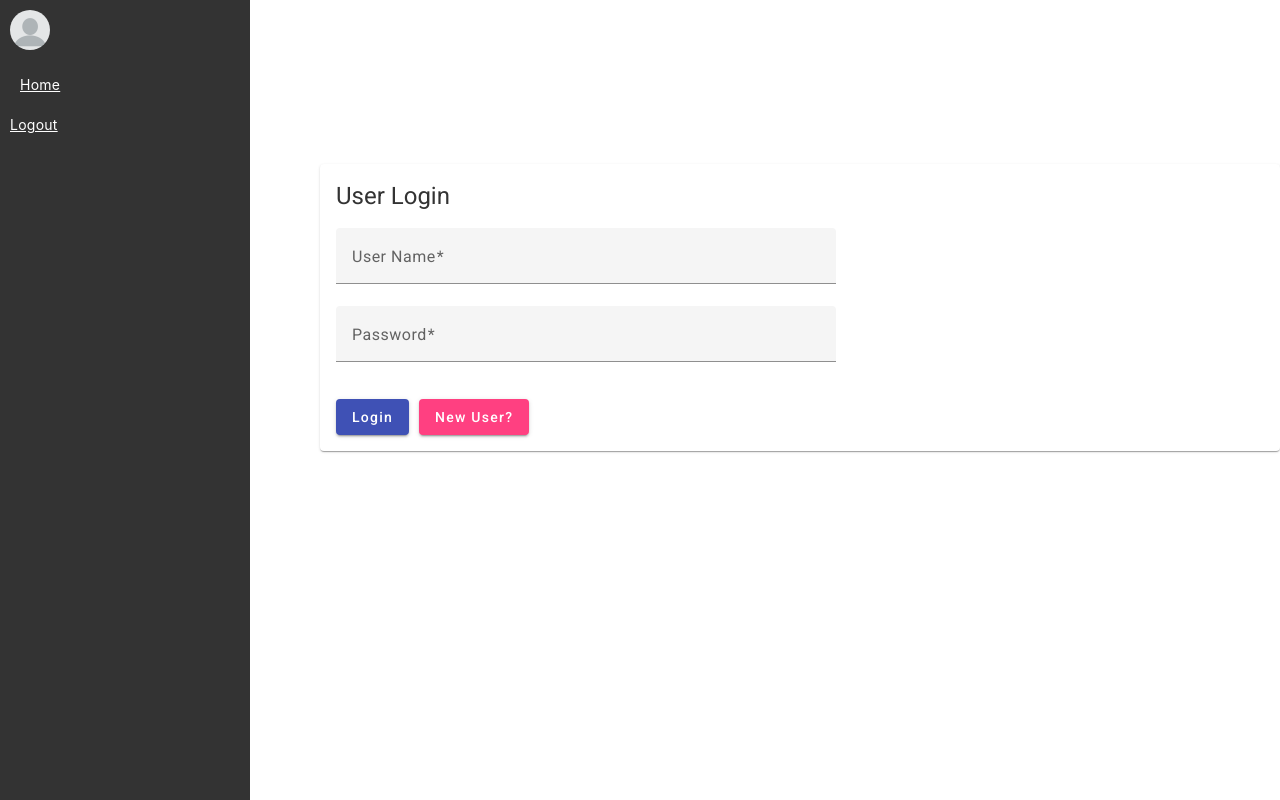
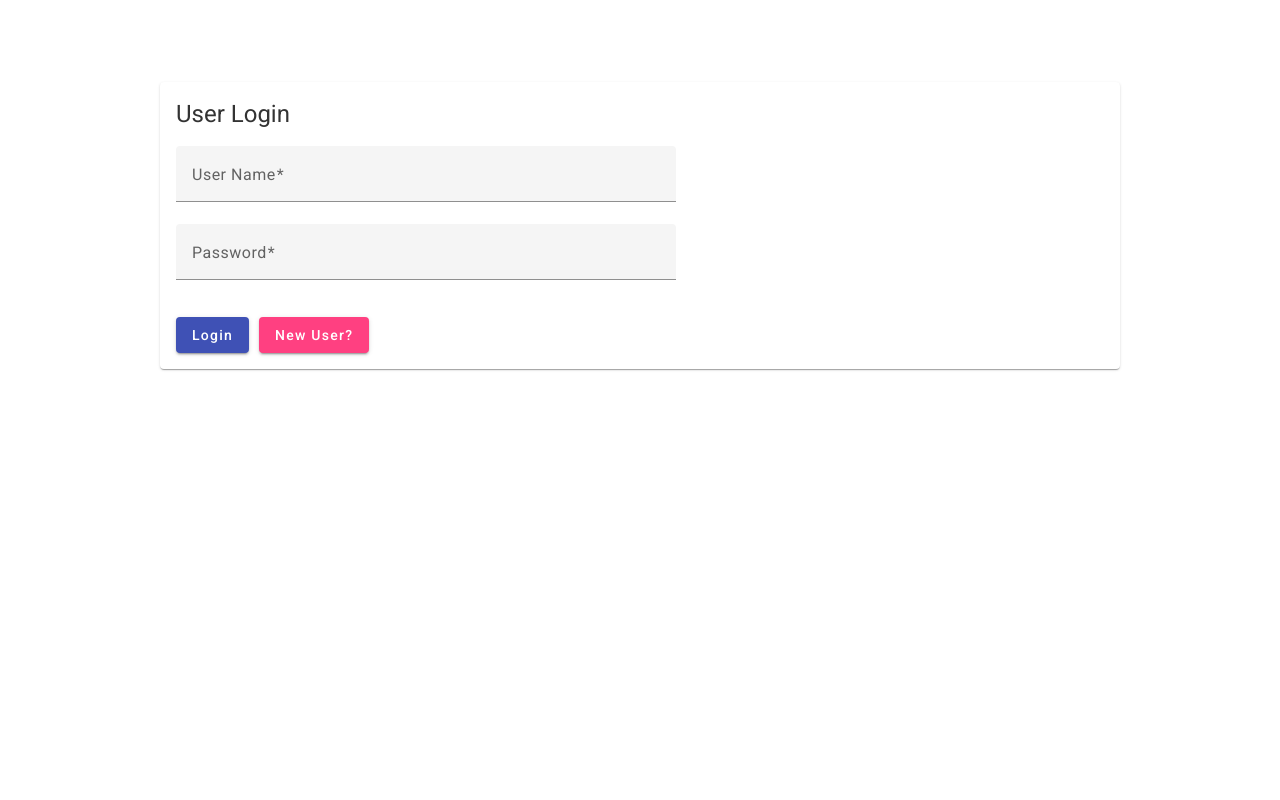
Before and after one commit to mithun30052001/lazy-loader, an Angular app: page /login in a window 1280 px wide. Built offline with nearby package versions, Linux system fonts and the light colour scheme.

Commit message:
Styling of navbar and sidebar is rectified

```diff
--- a/src/app/app.component.html
+++ b/src/app/app.component.html
@@ -1,8 +1,8 @@
-<!-- app.component.html -->
 <app-sidebar></app-sidebar>
 
-<div class="content" style="width: calc(100% - 250px); display: block; float: right;" role="main">
+<div class="content-wrapper" style="display: flex; justify-content: flex-end;" role="main">
   <div class="toolbar" *ngIf="isnavmenurequired" role="banner">
+    <div style="margin-left: auto;">
     <a routerLink="/profile">
       <img
         style="border-radius: 50%;"
@@ -11,10 +11,7 @@
         src="./assets/profile-image.webp"
       />
     </a>
-    <!-- <a style="color:white; padding-left: 10px" routerLink="/"> Home</a>
-    <a *ngIf="isadminuser" style="color:white; padding-left: 10px" routerLink="/user"> User</a>
-    <div class="spacer"></div>
-    <a style="color:white;" routerLink="/login">Logout</a> -->
+  </div>
   </div>
 
   <div class="content" style="width: 100%; display: block;" role="main">
--- a/src/app/sidebar/sidebar.component.html
+++ b/src/app/sidebar/sidebar.component.html
@@ -1,15 +1,4 @@
-<!-- sidebar.component.html -->
-<div class="sidebar" style="width: 250px; height: 100%; background-color: #333; color: white; float: left;">
-  <div class="sidebar-item">
-    <a routerLink="/profile">
-      <img
-        style="border-radius: 50%;"
-        width="40"
-        alt="Angular Logo"
-        src="./assets/profile-image.webp"
-      />
-    </a>
-  </div>
+<div *ngIf="isloggedin" class="sidebar" style="width: 250px; height: 100%; background-color: #333; color: white; float: left; margin-top: 60px">
   <div class="sidebar-item">
     <a style="color:white; padding-left: 10px" routerLink="/"> Home</a>
   </div>
--- a/src/app/sidebar/sidebar.component.ts
+++ b/src/app/sidebar/sidebar.component.ts
@@ -11,6 +11,7 @@ export class SidebarComponent implements DoCheck {
   title = 'angular-dashboard';
   isnavmenurequired = true;
   isadminuser = false;
+  isloggedin = false;
 
   constructor(private router: Router, private service: AuthService) {}
 
@@ -21,8 +22,7 @@ export class SidebarComponent implements DoCheck {
     } else {
       this.isnavmenurequired = true;
     }
-
-    // Update isadminuser based on user role
+    this.isloggedin = this.service.IsloggedIn();
     this.isadminuser = this.service.GetUserrole()==='admin';
   }
 }
```
